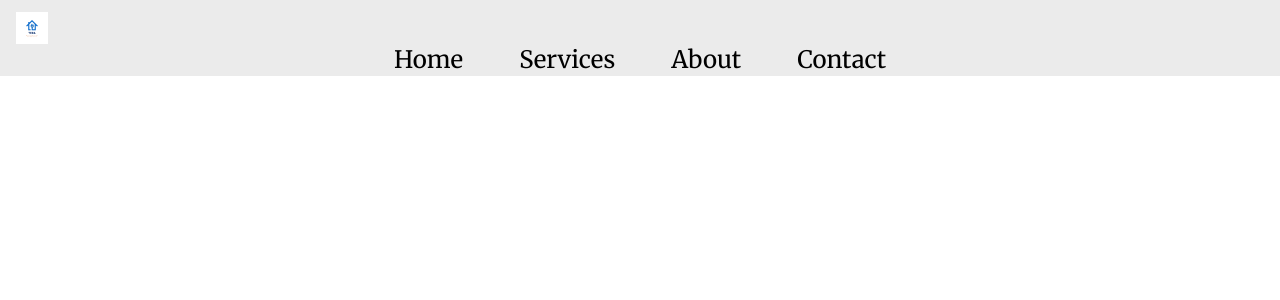
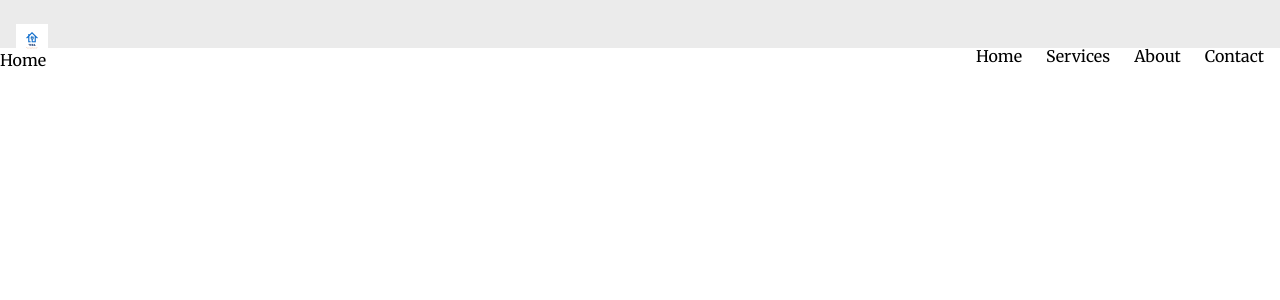
Before and after one commit to Mana12011207/TERA-electrical-services, a React (Create React App) app: page / in a window 1280 px wide. Shown: the top 300 px of the page. Built offline with nearby package versions, Linux system fonts and the light colour scheme.

Commit message:
Refactor Navbar component to use single responsive menu with hidden and block classes for mobile and desktop view

```diff
--- a/src/components/Navbar.jsx
+++ b/src/components/Navbar.jsx
@@ -6,7 +6,7 @@ import { GrFormClose } from "react-icons/gr";
 function Navbar() {
   const [isVisible, setIsVisible] = useState(false);
 
-  const toggleHamburgerMenue = () => {
+  const toggleHamburgerMenu = () => {
     setIsVisible(!isVisible);
     console.log("メニューを開きました");
   };
@@ -15,8 +15,8 @@ function Navbar() {
     <>
       <div className="flex justify-between items-center w-full pt-3 px-4 relative">
         <button
-          className="w-8 h-8  bg-white  bg-opacity-40 rounded-full justify-items-center cursor-pointe z-10 sm:hidden"
-          onClick={toggleHamburgerMenue}
+          className="w-8 h-8  bg-white  bg-opacity-40 rounded-full justify-items-center cursor-pointer z-10 sm:hidden"
+          onClick={toggleHamburgerMenu}
         >
           {isVisible ? (
             <GrFormClose className="text-lg" />
@@ -29,15 +29,47 @@ function Navbar() {
           src="/assets/images/TeraElectricalServicesLogo.png"
           alt="logo"
         ></img>
+        {/* Horizontal Menu for larger screens */}
+        <nav className="pt-8 hidden sm:block">
+          <ul className="cursor-pointer flex justify-between space-x-6">
+            <li>
+              <a href="/" className="hover:text-secondaryPrimary-default ">
+                Home
+              </a>
+            </li>
+            <li>
+              <a
+                href="/services"
+                className="hover:text-secondaryPrimary-default "
+              >
+                Services
+              </a>
+            </li>
+            <li>
+              <a href="/about" className="hover:text-secondaryPrimary-default">
+                About
+              </a>
+            </li>
+            <li>
+              <a
+                href="/contact"
+                className="hover:text-secondaryPrimary-default "
+              >
+                Contact
+              </a>
+            </li>
+          </ul>
+        </nav>
       </div>
 
+      {/* Mobile menu */}
       <div
-        className={`fixed sm:relative top-0 left-0 w-full sm:w-auto bg-primary-default sm:bg-secondaryPrimary-default py-8 sm:py-0 sm:pl-0 pl-5 transform transition-transform duration-300 ${
-          isVisible ? "translate-x-0" : "-translate-x-full sm:translate-x-0"
-        } sm:flex sm:justify-center`}
+        className={`fixed top-0 left-0 w-full bg-primary-default py-8 pl-5 transform transition-transform duration-300 ${
+          isVisible ? "translate-x-0" : "-translate-x-full"
+        } `}
       >
-        <nav className="pt-8 sm:py-0">
-          <ul className="space-y-2 cursor-pointer sm: sm:space-y-0 sm:flex sm:space-x-14 sm:text-2xl">
+        <nav className="pt-8">
+          <ul className="space-y-2 cursor-pointer">
             <li>
               <a href="/" className="hover:text-secondaryPrimary-default ">
                 Home
```
